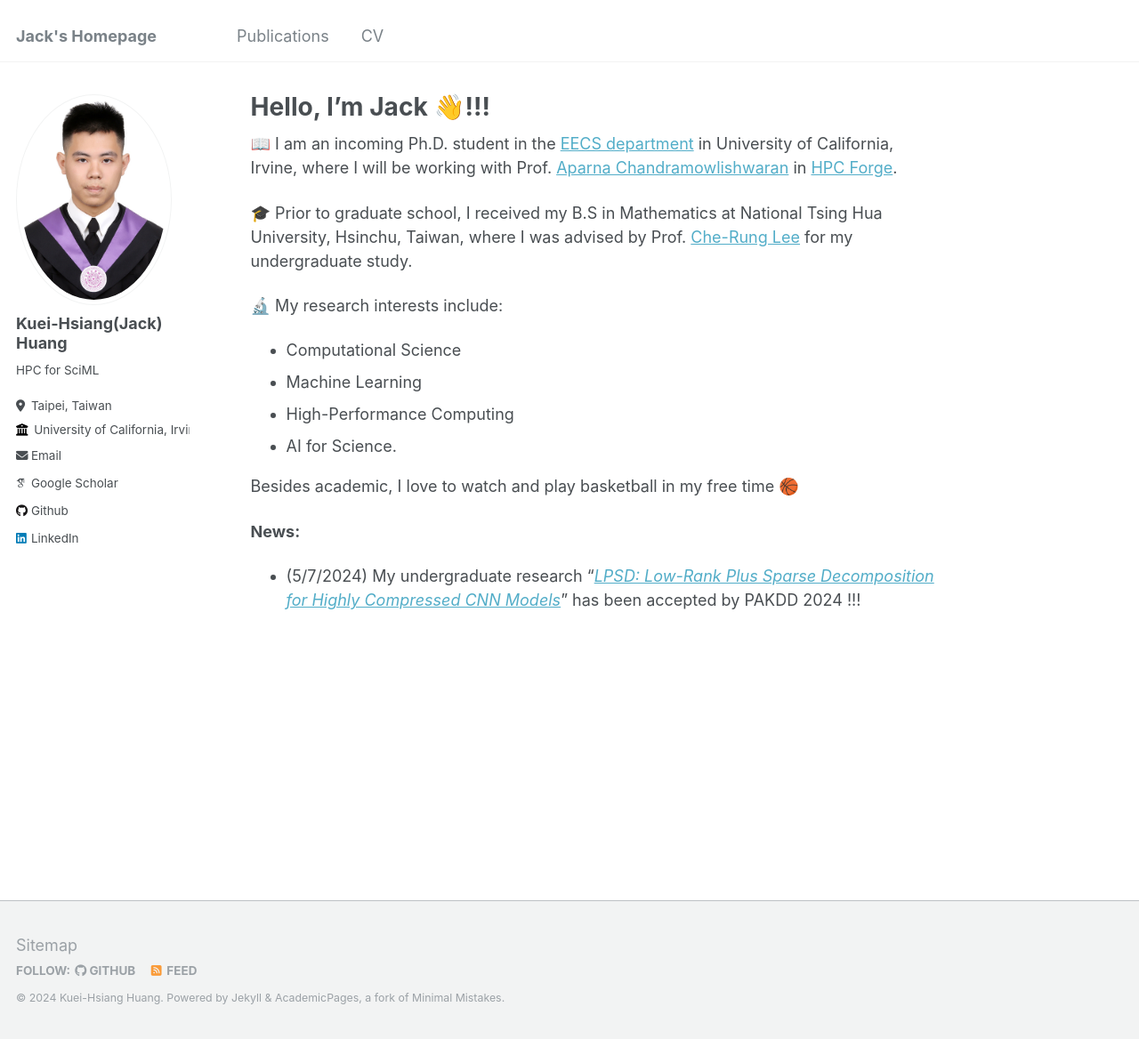
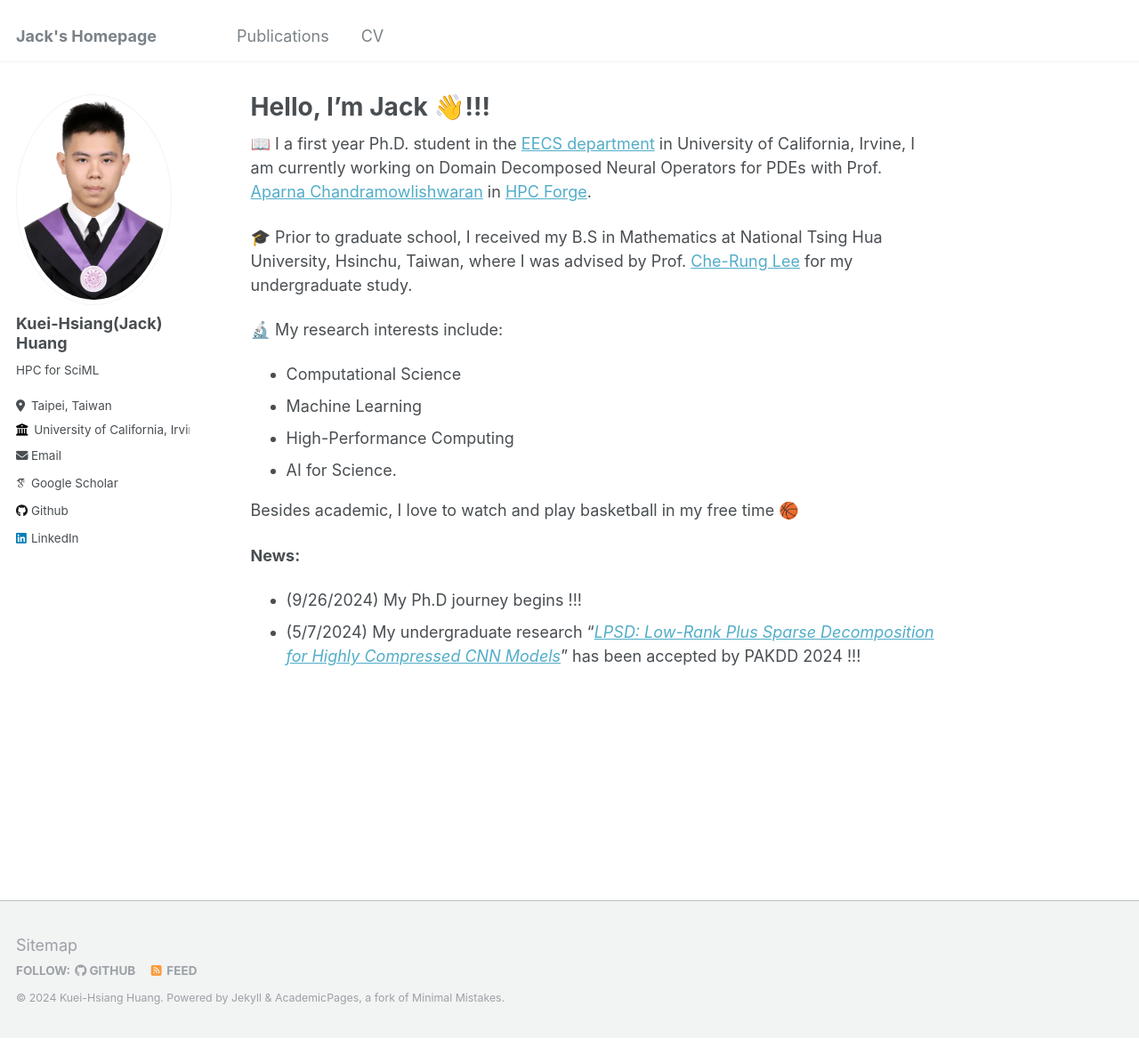
Before and after one commit to JackHuang32/JackHuang32.github.io, a Jekyll site: the page built from _pages/about.md, in a window 1280 px wide and 1168 px high. Shown: the whole window at 89% size. Built offline with Jekyll 4.4.1, drawn with Linux system fonts in a browser that asks for light colours; some web fonts are replaced.

Commit message:
update info

```diff
--- a/_pages/about.md
+++ b/_pages/about.md
@@ -7,7 +7,7 @@ redirect_from:
   - /about.html
 ---
 
-📖 I am an incoming Ph.D. student in the [EECS department](https://engineering.uci.edu/dept/eecs) in University of California, Irvine, where I will be working with Prof. [Aparna Chandramowlishwaran](https://engineering.uci.edu/users/aparna-chandramowlishwaran) in [HPC Forge](https://hpcforge.eng.uci.edu/).
+📖 I a first year Ph.D. student in the [EECS department](https://engineering.uci.edu/dept/eecs) in University of California, Irvine, I am currently working on Domain Decomposed Neural Operators for PDEs with Prof. [Aparna Chandramowlishwaran](https://engineering.uci.edu/users/aparna-chandramowlishwaran) in [HPC Forge](https://hpcforge.eng.uci.edu/).
 
 🎓 Prior to graduate school, I received my B.S in Mathematics at National Tsing Hua University, Hsinchu, Taiwan, where I was advised by Prof. [Che-Rung Lee](https://www.cs.nthu.edu.tw/~cherung/) for my undergraduate study.
 
@@ -21,4 +21,5 @@ Besides academic, I love to watch and play basketball in my free time 🏀
 
 
 **News:**
+- (9/26/2024) My Ph.D journey begins !!!
 - (5/7/2024) My undergraduate research "[_LPSD: Low-Rank Plus Sparse Decomposition for Highly Compressed CNN Models_](https://link.springer.com/chapter/10.1007/978-981-97-2242-6_28)" has been accepted by PAKDD 2024 !!!
```
